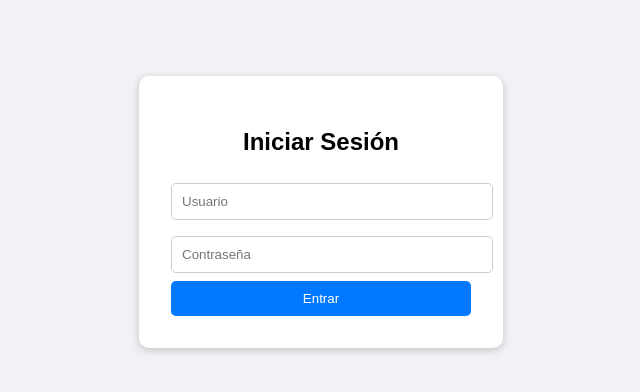
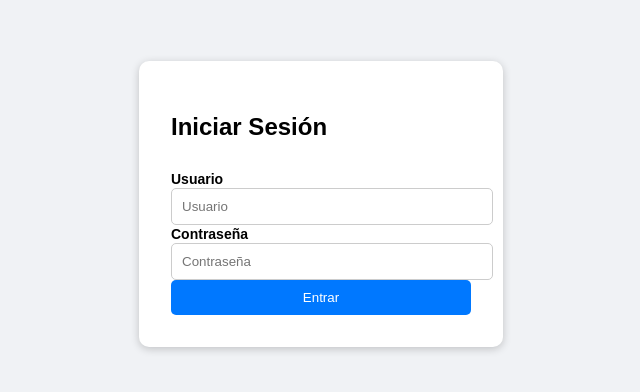
Before and after one commit to epsa-upv/juego_de_cartas, a plain HTML site: page prueba/src/main/webapp/index.html in a window 1280 px wide. Shown: the part 196-588 px from the top of the page, without its empty margins (319-959 px from the left). Drawn offline with Linux system fonts and the light colour scheme.

Commit message:
He cambiado algunas cosas, no lo decargues antes de revisarlo.

```diff
--- a/prueba/src/main/webapp/index.html
+++ b/prueba/src/main/webapp/index.html
@@ -3,54 +3,20 @@
 <head>
     <meta charset="UTF-8">
     <title>Login básico</title>
-    <style>
-        body {
-            font-family: Arial, sans-serif;
-            background-color: #f0f2f5;
-            display: flex;
-            justify-content: center;
-            align-items: center;
-            height: 100vh;
-        }
-        .login-container {
-            background-color: #fff;
-            padding: 2rem;
-            border-radius: 10px;
-            box-shadow: 0 2px 8px rgba(0,0,0,0.2);
-            width: 300px;
-        }
-        h2 {
-            text-align: center;
-        }
-        input {
-            width: 100%;
-            padding: 10px;
-            margin: 8px 0;
-            border-radius: 5px;
-            border: 1px solid #ccc;
-        }
-        button {
-            width: 100%;
-            background-color: #0078ff;
-            color: white;
-            padding: 10px;
-            border: none;
-            border-radius: 5px;
-            cursor: pointer;
-        }
-        button:hover {
-            background-color: #005fcc;
-        }
-    </style>
+    <link rel="stylesheet" href="style.css">
 </head>
 <body>
-<div class="login-container">
+<main class="login-container">
     <h2>Iniciar Sesión</h2>
-    <form action="login" method="post">
-        <input type="text" name="usuario" placeholder="Usuario" required>
-        <input type="password" name="clave" placeholder="Contraseña" required>
-        <button type="submit">Entrar</button>
+    <form action="login" method="post" class="login-form">
+        <label for="usuario">Usuario</label>
+        <input id="usuario" type="text" name="usuario" placeholder="Usuario" required>
+
+        <label for="clave">Contraseña</label>
+        <input id="clave" type="password" name="clave" placeholder="Contraseña" required>
+
+        <button type="submit" class="btn-login">Entrar</button>
     </form>
-</div>
+</main>
 </body>
 </html>
--- /dev/null
+++ b/prueba/src/main/webapp/style.css
@@ -0,0 +1,71 @@
+body {
+    font-family: Arial, sans-serif;
+    background-color: #f0f2f5;
+    display: flex;
+    justify-content: center;
+    align-items: center;
+    height: 100vh;
+    margin: 0;
+}
+
+/* --- Login --- */
+.login-container {
+    background-color: #fff;
+    padding: 2rem;
+    border-radius: 10px;
+    box-shadow: 0 2px 8px rgba(0,0,0,0.2);
+    width: 300px;
+    display: flex;
+    flex-direction: column;
+    gap: 10px;
+}
+
+.login-form label {
+    font-weight: bold;
+    font-size: 14px;
+}
+
+.login-form input {
+    width: 100%;
+    padding: 10px;
+    border-radius: 5px;
+    border: 1px solid #ccc;
+}
+
+.btn-login {
+    width: 100%;
+    background-color: #0078ff;
+    color: white;
+    padding: 10px;
+    border: none;
+    border-radius: 5px;
+    cursor: pointer;
+    transition: background-color 0.3s ease;
+}
+
+.btn-login:hover {
+    background-color: #005fcc;
+}
+
+/* --- Home --- */
+.home-container {
+    background-color: #e9f0ff;
+    padding: 2rem;
+    border-radius: 10px;
+    box-shadow: 0 2px 8px rgba(0,0,0,0.2);
+    text-align: center;
+}
+
+.btn-logout {
+    margin-top: 20px;
+    text-decoration: none;
+    color: white;
+    background-color: #ff4c4c;
+    padding: 10px 20px;
+    border-radius: 5px;
+    transition: background-color 0.3s ease;
+}
+
+.btn-logout:hover {
+    background-color: #cc0000;
+}
```
Also changed, not shown: prueba/src/main/webapp/home.html (+6 -28 lines), 1 other file.
